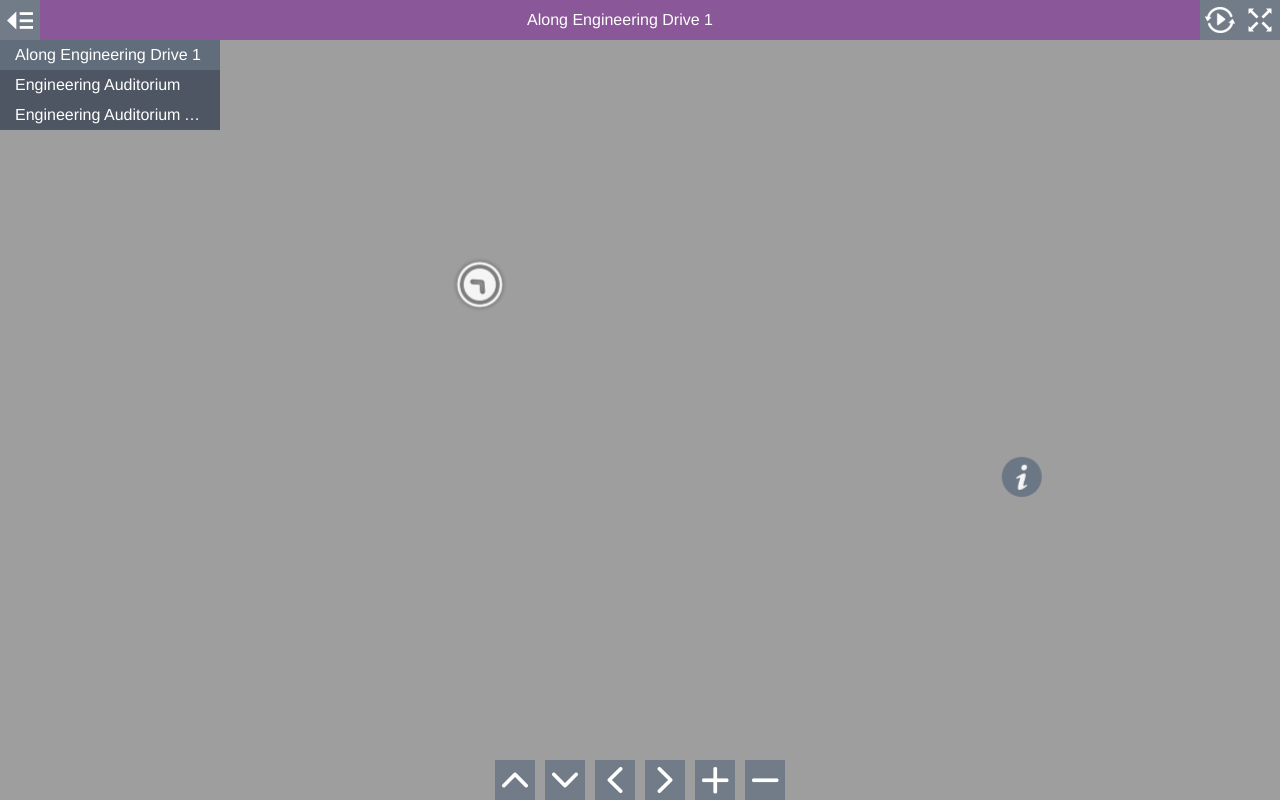
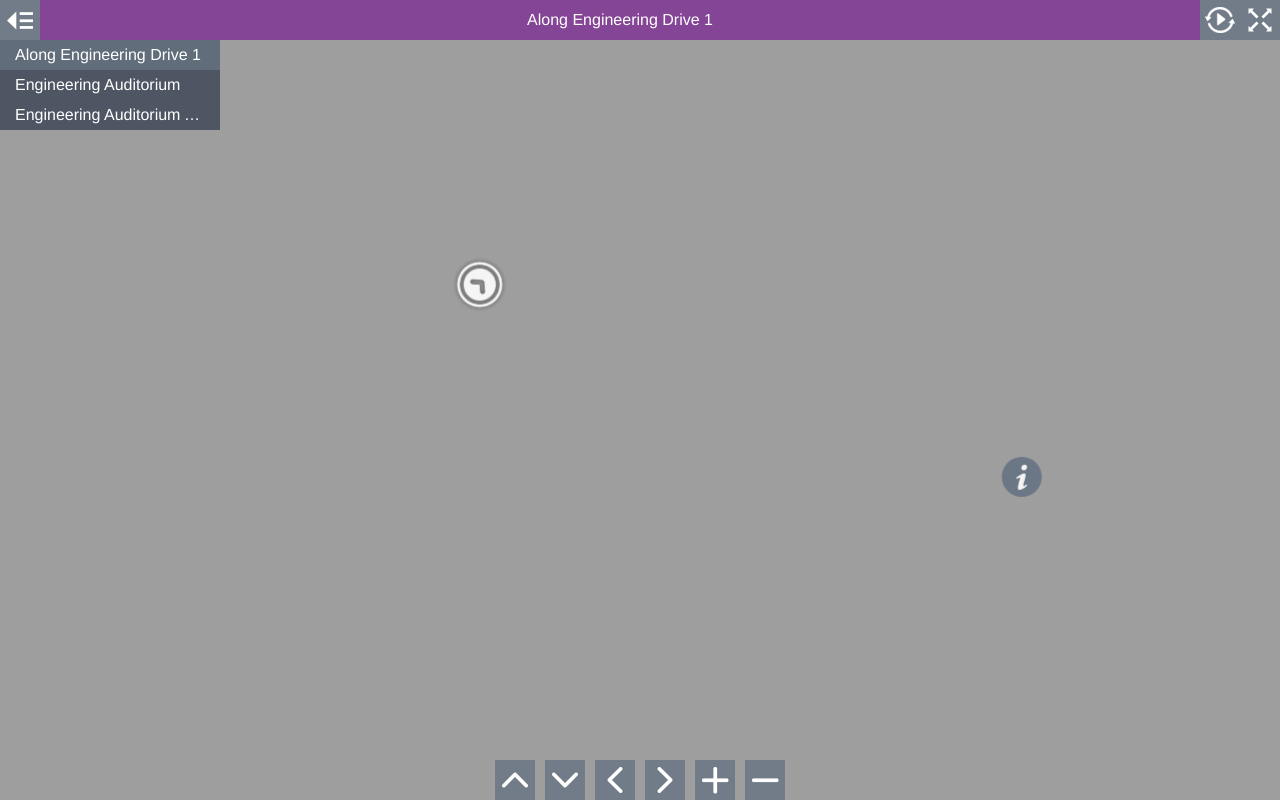
Before and after one commit to moling14/Engineering-Tour-12May2022, a plain HTML site: page index.html in a window 1280 px wide. Drawn offline with Linux system fonts and the light colour scheme; animation ran at ten frames a second.

Commit message:
Update style.css
Update transparency

```diff
--- a/style.css
+++ b/style.css
@@ -80,7 +80,7 @@ body.multiple-scenes.mobile #titleBar {
   line-height: 30px;
   padding: 5px;
   background-color: rgb(133, 69, 150);
-  background-color: rgba(133, 69, 150,0.8);
+  background-color: rgba(133, 69, 150,1);
   overflow: hidden;
   text-overflow: ellipsis;
   white-space: nowrap;
```
